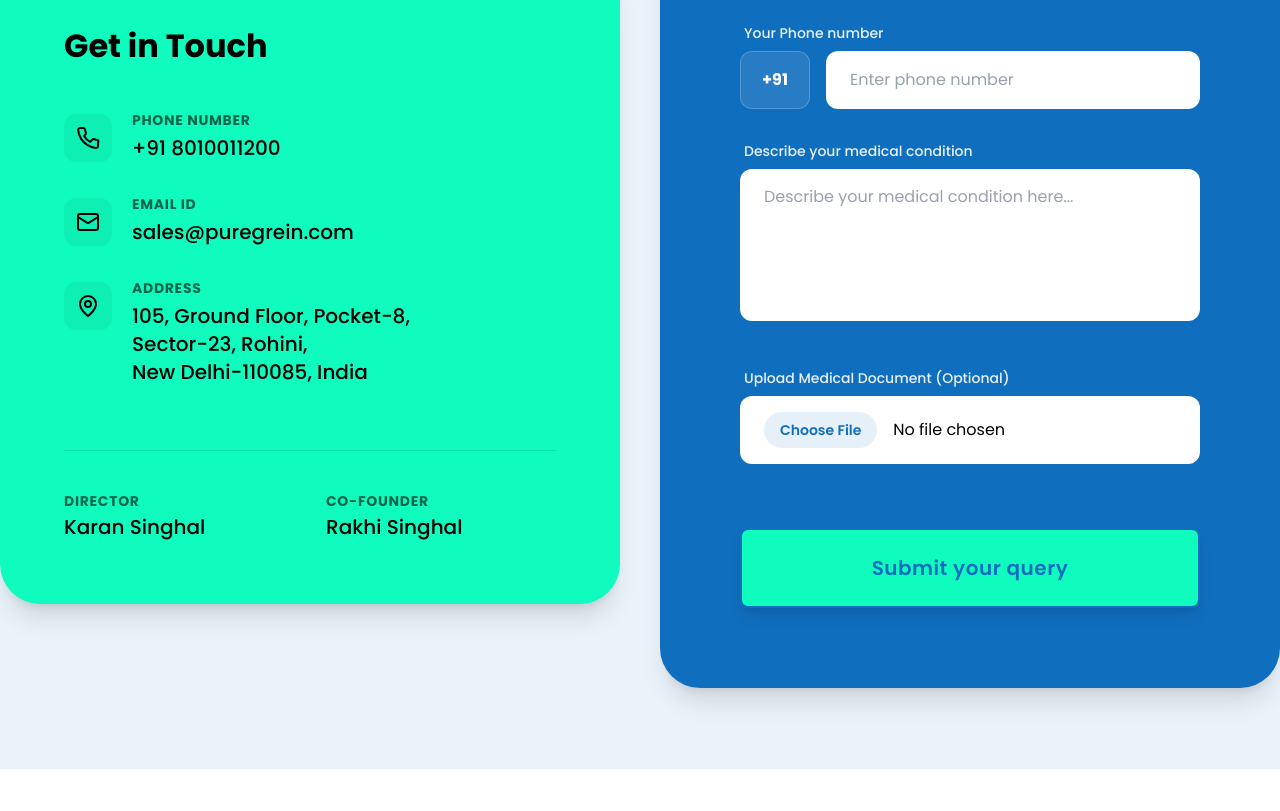
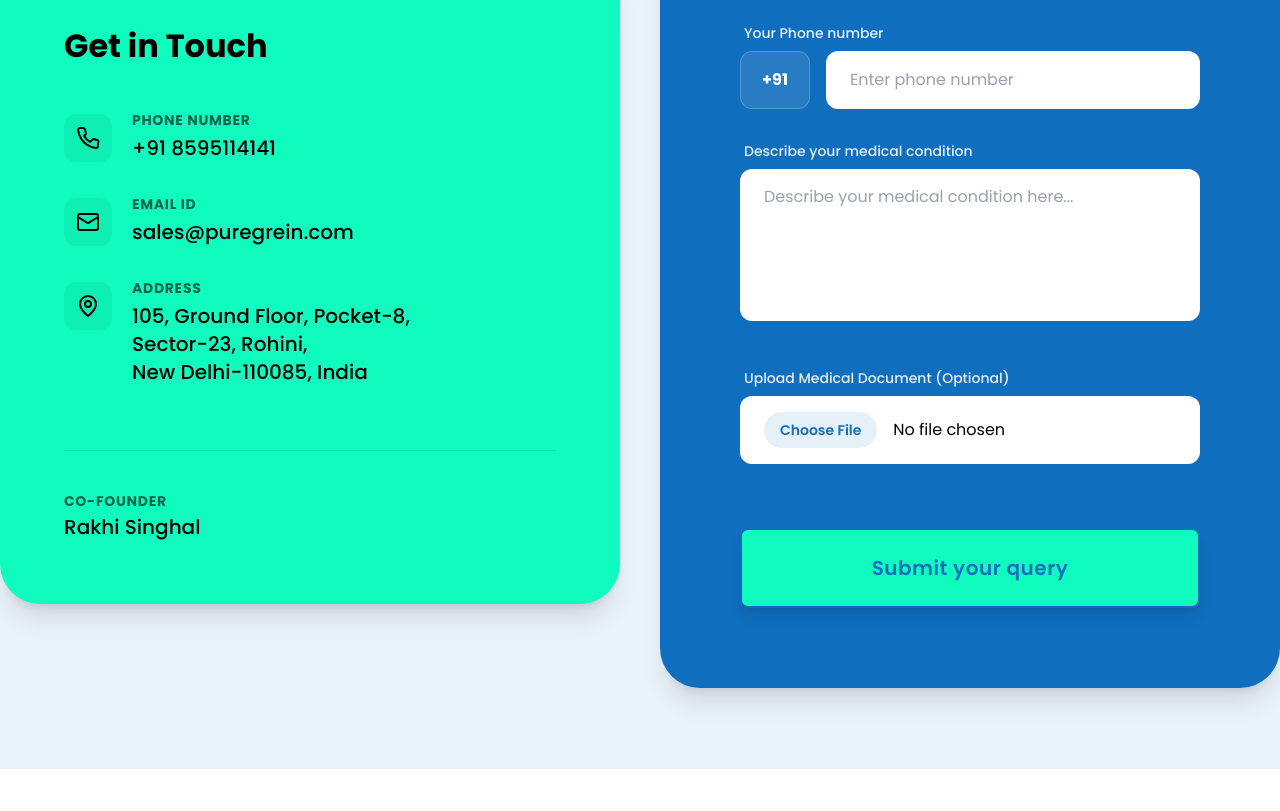
Before and after one commit to a-s-t-e-y-a/inspired, an Astro site: page /contact in a window 1280 px wide. Shown: the part 985-1796 px from the top of the page. Built offline with nearby package versions, Linux system fonts and the light colour scheme; Astro itself is replaced by a stand-in of ours; no server answers.

Commit message:
Update contact.astro
number changes and director removed

```diff
--- a/src/pages/contact.astro
+++ b/src/pages/contact.astro
@@ -80,7 +80,7 @@ const mapSrc =
 										Phone number
 									</p>
 									<p class="text-xl font-medium">
-										+91 8010011200
+										+91 8595114141
 									</p>
 								</div>
 							</div>
@@ -157,7 +157,7 @@ const mapSrc =
 						<div
 							class="mt-16 pt-10 border-t border-black/10 grid grid-cols-1 sm:grid-cols-2 gap-8"
 						>
-							<div>
+							<!-- <div>
 					                <p
 					                  class="font-bold text-sm uppercase opacity-60 tracking-wider mb-1"
 					                >
@@ -166,7 +166,7 @@ const mapSrc =
 					                <p class="text-xl font-medium leading-tight">
 					                  Karan Singhal
 					                </p>
-							</div>
+					              </div> -->
 							<div>
 								<p
 									class="font-bold text-sm uppercase opacity-60 tracking-wider mb-1"
```
Lines whose indentation alone changed are shown as unchanged.
